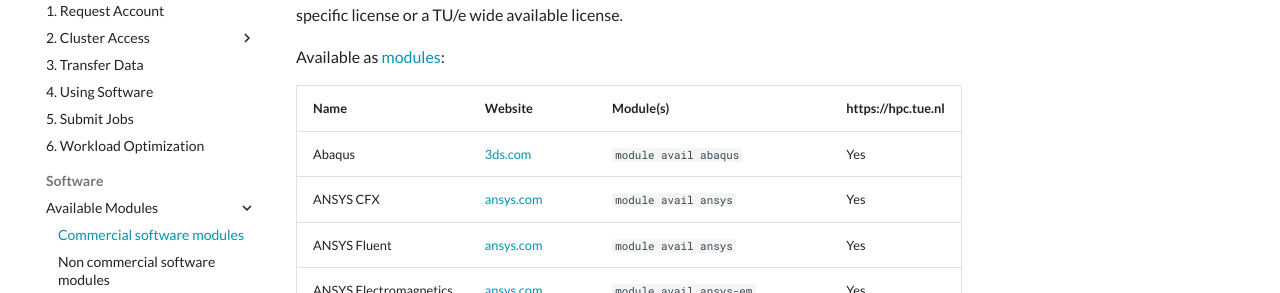
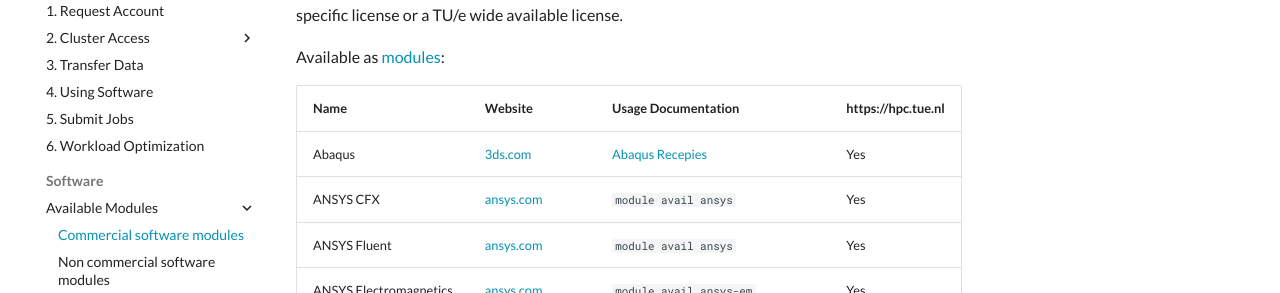
Before and after one commit to gferhpc/supercomputing.tue.nl, an MkDocs documentation site: the page built from pages/documentation/software/modules/commercial.md, in a window 1280 px wide and 1300 px high. Shown: the part 338-631 px from the top of the window. Built offline with MkDocs 1.6.1 and Material for MkDocs 9.7.7, drawn with Linux system fonts in a browser that asks for light colours.

Commit message:
Update commercial.md

```diff
--- a/pages/documentation/software/modules/commercial.md
+++ b/pages/documentation/software/modules/commercial.md
@@ -6,9 +6,9 @@
 
 Available as [modules](../../steps/software/index.md):
 
-| Name            | Website                              | Module(s)                | https://hpc.tue.nl |
+| Name            | Website                              | Usage Documentation      | https://hpc.tue.nl |
 | --------------- | ------------------------------------ | ------------------------ | ------------------ |
-| Abaqus          | [3ds.com](https://www.3ds.com/products/simulia/abaqus){:target="_blank"} | `module avail abaqus`    | Yes |
+| Abaqus          | [3ds.com](https://www.3ds.com/products/simulia/abaqus){:target="_blank"} | [Abaqus Recepies](../recepies/abaqus.md)    | Yes |
 | ANSYS CFX       | [ansys.com](https://www.ansys.com/products/fluids/ansys-cfx){:target="_blank"} | `module avail ansys`     | Yes |
 | ANSYS Fluent    | [ansys.com](https://www.ansys.com/products/fluids/ansys-fluent){:target="_blank"} | `module avail ansys`     | Yes |
 | ANSYS Electromagnetics | [ansys.com](https://www.ansys.com/products/electronics){:target="_blank"} | `module avail ansys-em`   | Yes |
```
